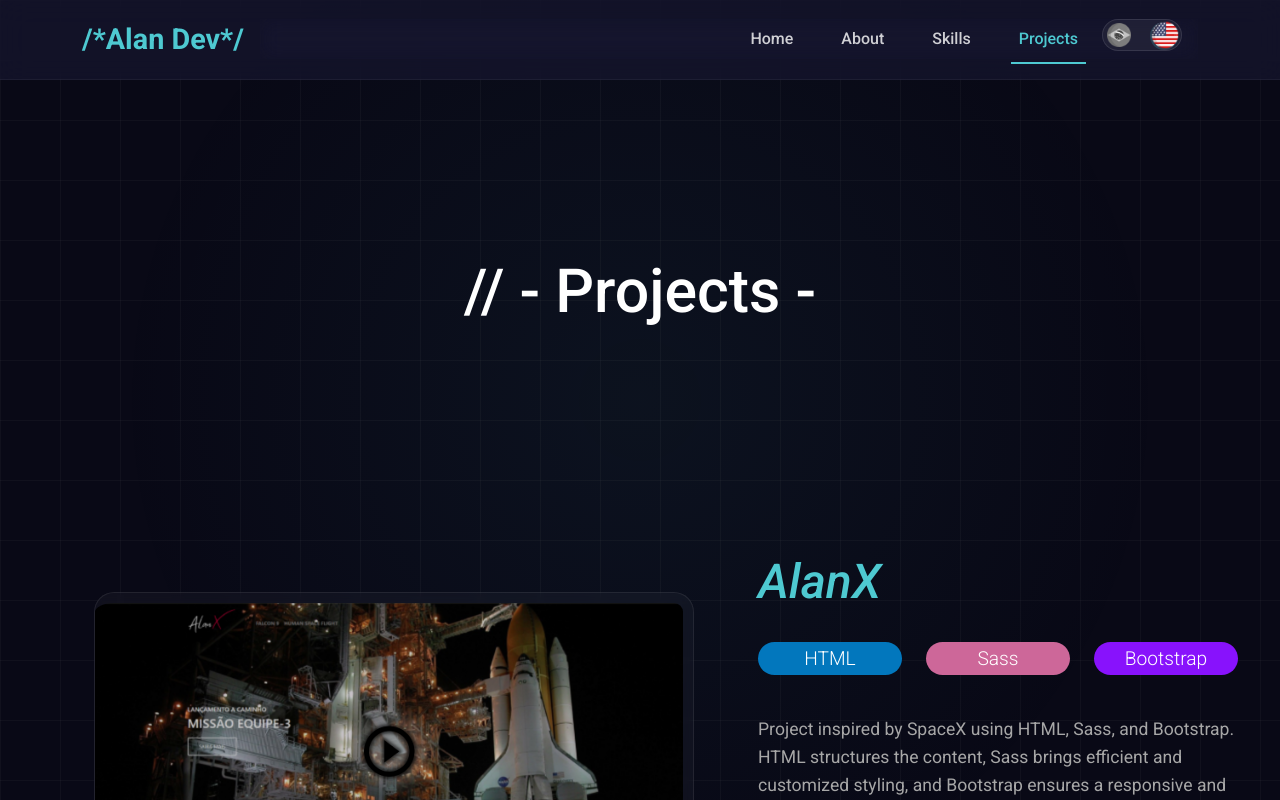
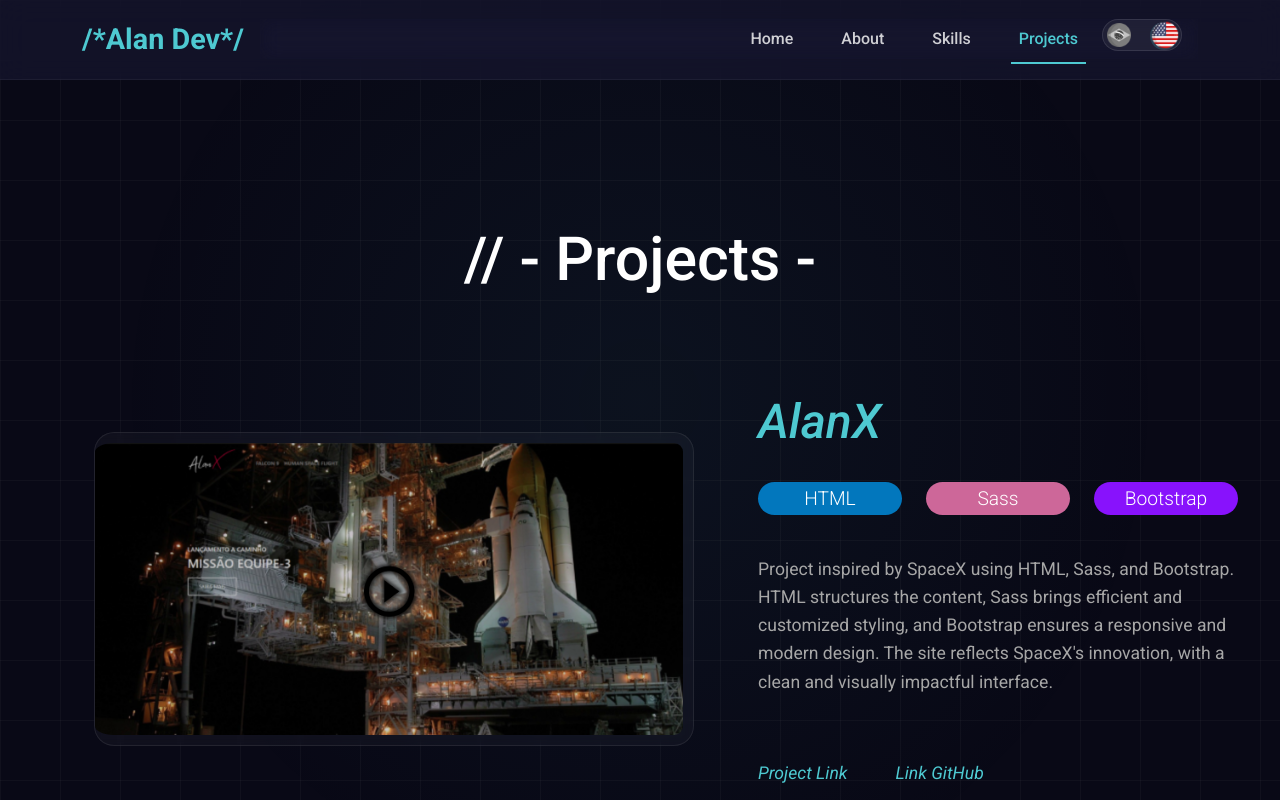
Before and after one commit to AlanFelipeM/Portfolio, a React (Vite) app: page /projects in a window 1280 px wide. Shown: the top 800 px of the page. Built offline with nearby package versions, Linux system fonts and the light colour scheme.

Commit message:
style: reduce vertical spacing in projects section for a tighter layout

```diff
--- a/src/components/Card/Card.sass
+++ b/src/components/Card/Card.sass
@@ -6,7 +6,7 @@
   align-items: center
   justify-content: space-between
   gap: 4rem
-  margin-top: 10rem
+  margin-top: 4rem
 
 .reverse
   flex-direction: row-reverse
--- a/src/components/Projects/Projects.sass
+++ b/src/components/Projects/Projects.sass
@@ -4,7 +4,7 @@
     min-height: 100vh
     display: flex
     flex-direction: column
-    padding: 6rem 0
+    padding: 4rem 0
     position: relative
     overflow: hidden
 
@@ -13,7 +13,7 @@
 
 
 .projects-grid
-    margin-top: 4rem
+    margin-top: 2rem
     display: flex
     flex-direction: column
     gap: 6rem
```
